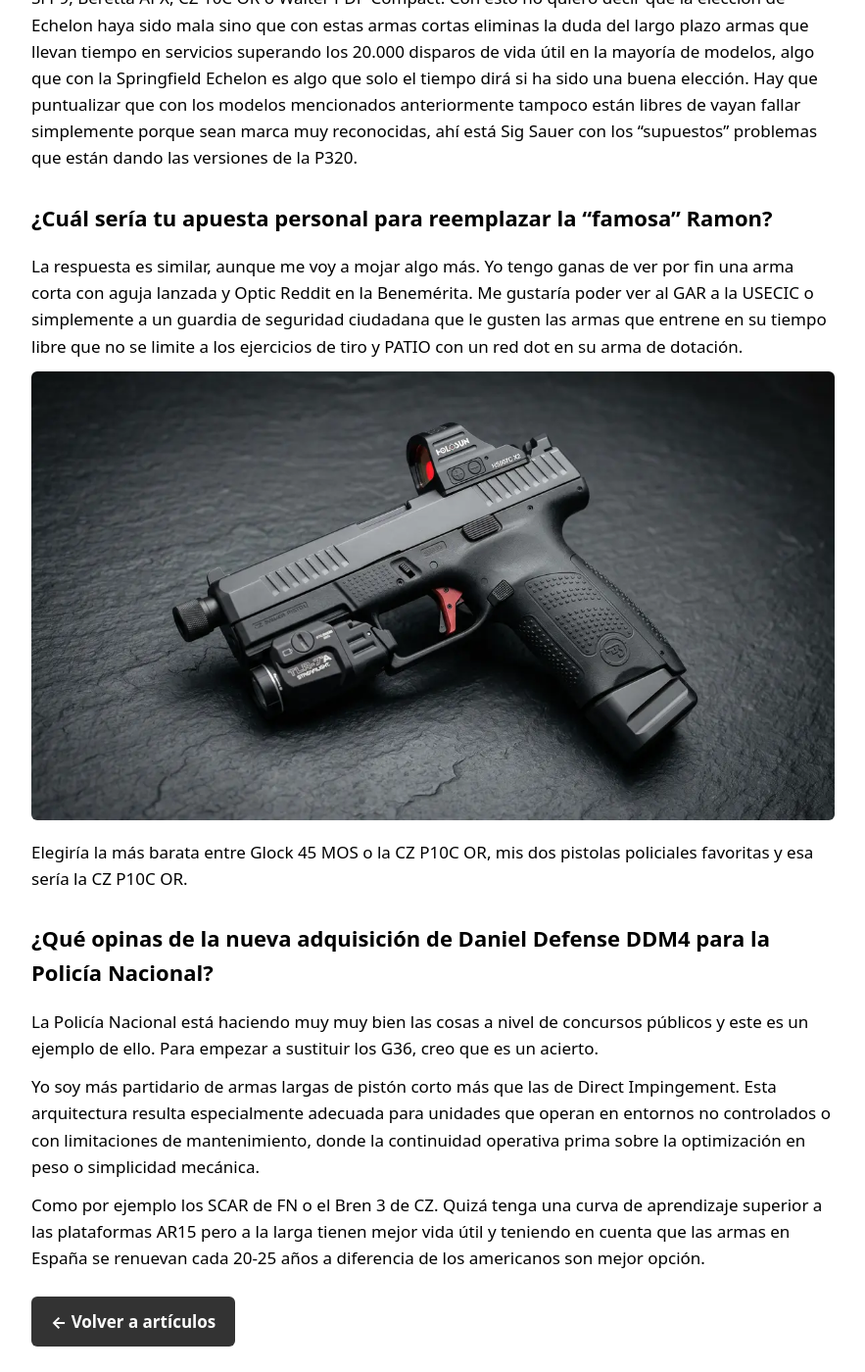
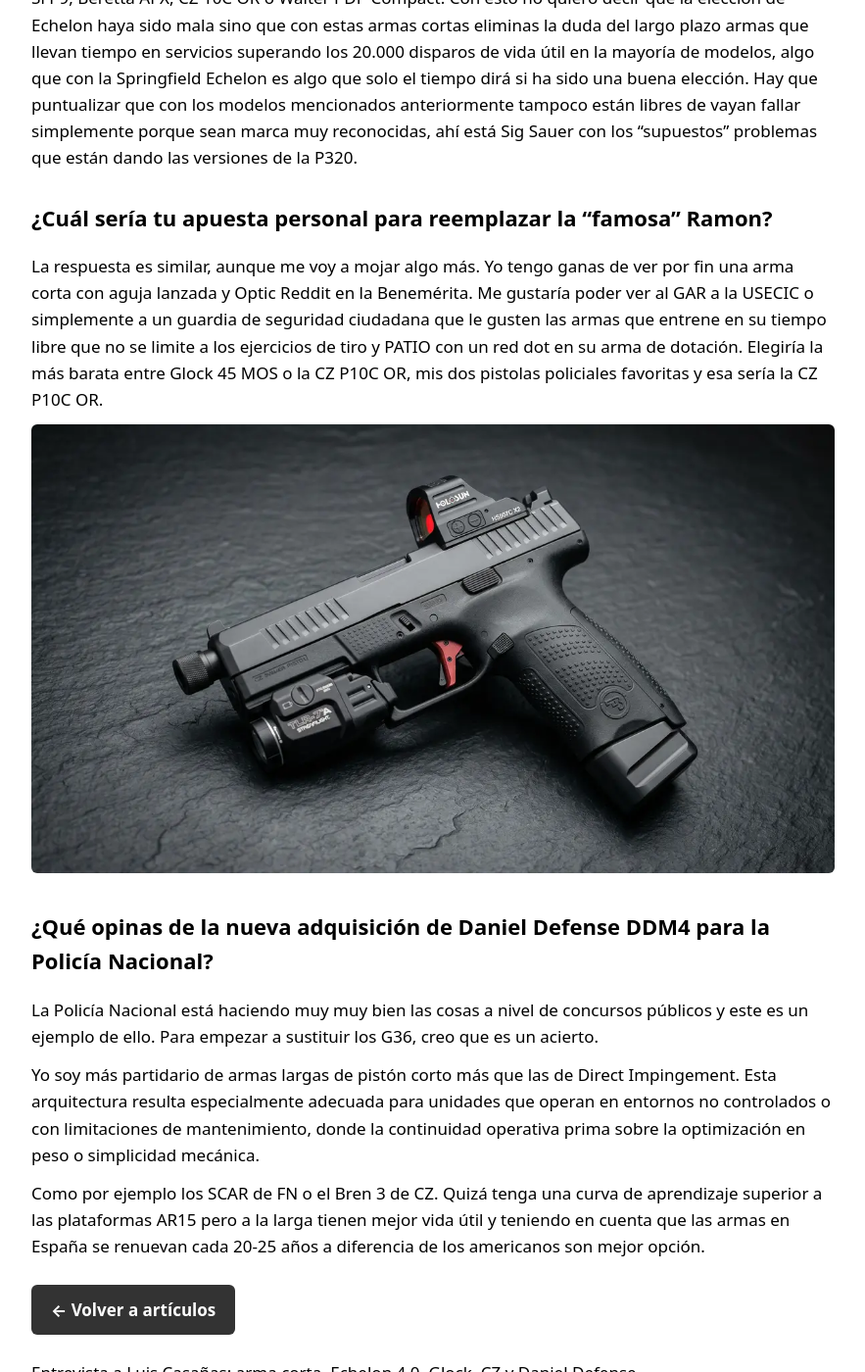
Before and after one commit to imperialdefensegroup/articulos, a Jekyll site: the page built from _posts/2026-04-25-entrevista-luis-casanas-parte-2.md, in a window 1280 px wide and 1400 px high, scrolled down 1440 px. Shown: the whole window at 98% size, without its empty margins (198-1081 px from the left). Built offline with Jekyll 4.4.1, drawn with Linux system fonts in a browser that asks for light colours.

```diff
--- a/_posts/2026-04-25-entrevista-luis-casanas-parte-2.md
+++ b/_posts/2026-04-25-entrevista-luis-casanas-parte-2.md
@@ -36,10 +36,9 @@ Para mi la más económica entre modelos que llevan en servicio años, tales com
 
 ## ¿Cuál sería tu apuesta personal para reemplazar la “famosa” Ramon?
 La respuesta es similar, aunque me voy a mojar algo más. Yo tengo ganas de ver por fin una arma corta con aguja lanzada y Optic Reddit en la Benemérita. Me gustaría poder ver al GAR a la USECIC o simplemente a un guardia de seguridad ciudadana que le gusten las armas que entrene en su tiempo libre que no se limite a los ejercicios de tiro y PATIO con un red dot en su arma de dotación.
+Elegiría la más barata entre Glock 45 MOS o la CZ P10C OR, mis dos pistolas policiales favoritas y esa sería la CZ P10C OR.
 
 ![CZ P10C upgrade]({{ "/assets/img/cz-p10c-upgrades.jpg" | relative_url }})
-
-Elegiría la más barata entre Glock 45 MOS o la CZ P10C OR, mis dos pistolas policiales favoritas y esa sería la CZ P10C OR.
 
 ## ¿Qué opinas de la nueva adquisición de Daniel Defense DDM4 para la Policía Nacional?
 La Policía Nacional está haciendo muy muy bien las cosas a nivel de concursos públicos y este es un ejemplo de ello. Para empezar a sustituir los G36, creo que es un acierto.
```
